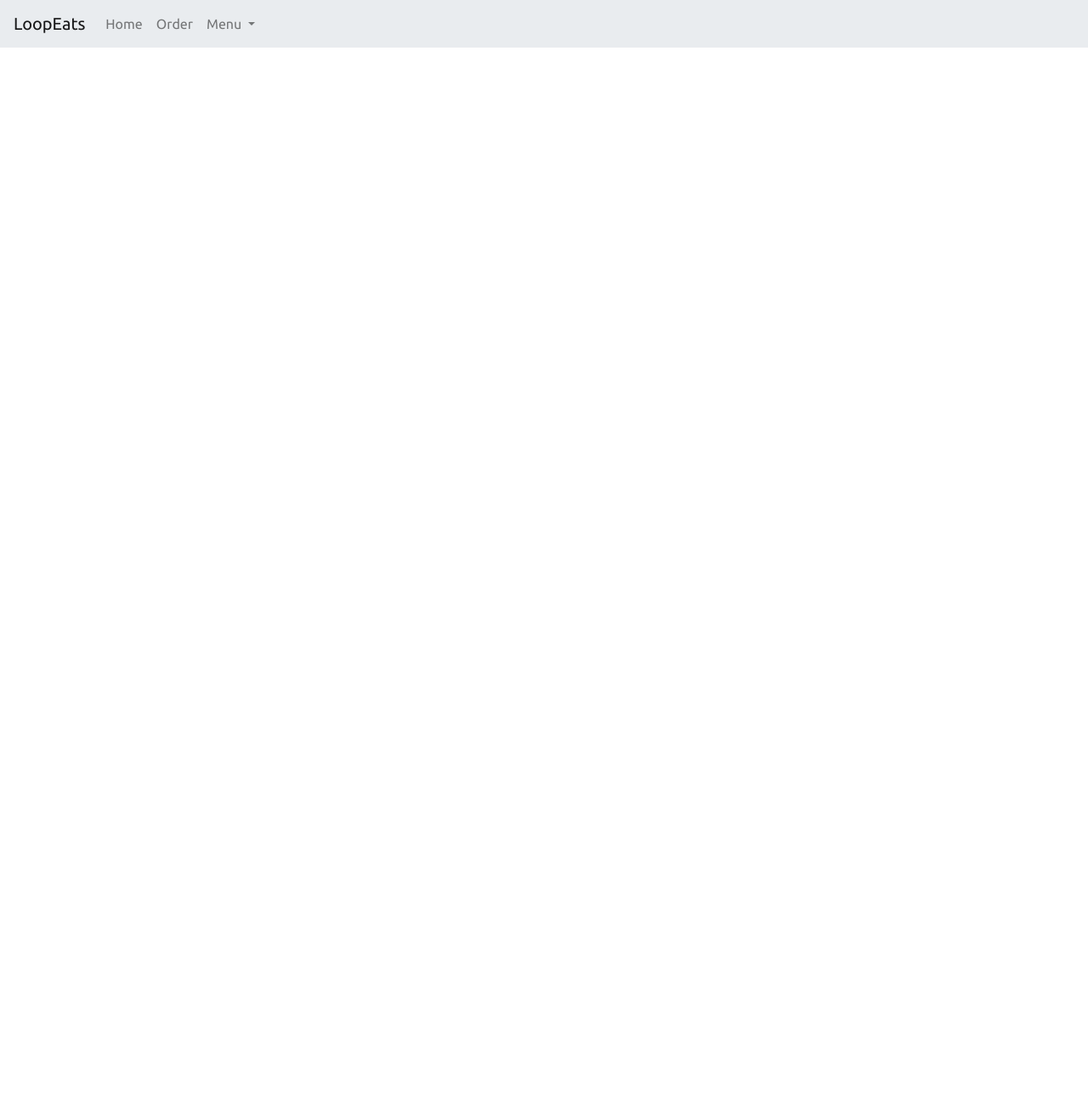
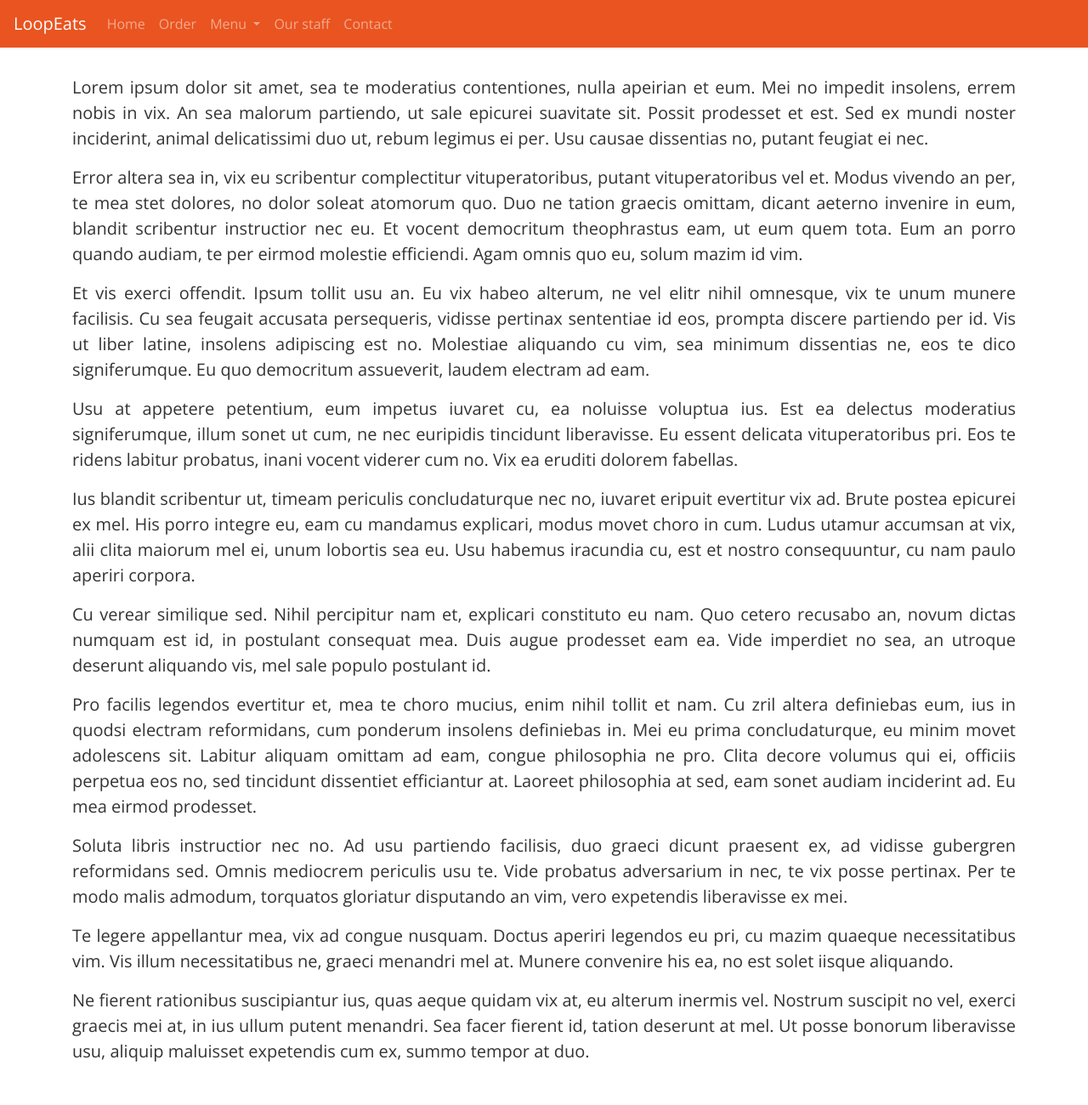
Before and after one commit to MatthiasPL/LoopEats, a PHP site: page / in a window 1280 px wide. Shown: the whole page at 85% size. Before the commit the page ends 56 px from the top, so only its background shows below. Run offline with PHP 8.4, Linux system fonts and the light colour scheme.

Commit message:
added css

```diff
--- /dev/null
+++ b/css/LoopEats.css
@@ -0,0 +1,42 @@
+.navbar{
+    font-size: 1rem;
+    font-family: 'Open Sans', sans-serif;
+}
+.container{
+    font-family: 'Open Sans', sans-serif;
+}
+/* Small devices */
+@media (min-width: 150px) {
+    .navbar{
+
+    }
+    .container{
+        font-size: 1rem;
+        padding-top: 0.75rem;
+        padding-bottom: 0.75rem;
+    }
+}
+
+/* Medium devices (desktops, 992px and up) */
+@media (min-width: 992px) {
+    .navbar{
+
+    }
+    .container{
+        font-size: 1.1rem;
+        padding-top: 1.4rem;
+        padding-bottom: 1.4rem;
+    }
+}
+
+/* Large devices (large desktops, 1200px and up) */
+@media (min-width: 1200px) {
+    .navbar{
+
+    }
+    .container{
+        font-size: 1.25rem;
+        padding-top: 2rem;
+        padding-bottom: 2rem;
+    }
+}
--- a/index.php
+++ b/index.php
@@ -18,9 +18,11 @@
     <link rel="stylesheet" href="css/bootstrap.css">
     <link rel="stylesheet" href="css/bootstrap-grid.css">
     <link rel="stylesheet" href="css/united.css">
+    <link rel="stylesheet" href="css/LoopEats.css">
+    <link href="https://fonts.googleapis.com/css?family=Open+Sans" rel="stylesheet">
 </head>
 <body>
-    <nav class="navbar navbar-expand-lg navbar-light bg-light">
+    <nav class="navbar navbar-expand-lg navbar-dark bg-primary">
         <a class="navbar-brand" href="#">LoopEats</a>
         <button class="navbar-toggler" type="button" data-toggle="collapse" data-target="#navbarSupportedContent" aria-controls="navbarSupportedContent" aria-expanded="false" aria-label="Toggle navigation">
             <span class="navbar-toggler-icon"></span>
@@ -44,11 +46,35 @@
                         <a class="dropdown-item" href="#">Gluten free</a>
                     </div>
                 </li>
+                <li class="nav-item">
+                    <a class="nav-link" href="#">Our staff</a>
+                </li>
+                <li class="nav-item">
+                    <a class="nav-link" href="#">Contact</a>
+                </li>
             </ul>
         </div>
     </nav>
     <div class="container">
+        <p class="text-justify">Lorem ipsum dolor sit amet, sea te moderatius contentiones, nulla apeirian et eum. Mei no impedit insolens, errem nobis in vix. An sea malorum partiendo, ut sale epicurei suavitate sit. Possit prodesset et est. Sed ex mundi noster inciderint, animal delicatissimi duo ut, rebum legimus ei per. Usu causae dissentias no, putant feugiat ei nec.</p>
 
+        <p class="text-justify">Error altera sea in, vix eu scribentur complectitur vituperatoribus, putant vituperatoribus vel et. Modus vivendo an per, te mea stet dolores, no dolor soleat atomorum quo. Duo ne tation graecis omittam, dicant aeterno invenire in eum, blandit scribentur instructior nec eu. Et vocent democritum theophrastus eam, ut eum quem tota. Eum an porro quando audiam, te per eirmod molestie efficiendi. Agam omnis quo eu, solum mazim id vim.</p>
+
+        <p class="text-justify">Et vis exerci offendit. Ipsum tollit usu an. Eu vix habeo alterum, ne vel elitr nihil omnesque, vix te unum munere facilisis. Cu sea feugait accusata persequeris, vidisse pertinax sententiae id eos, prompta discere partiendo per id. Vis ut liber latine, insolens adipiscing est no. Molestiae aliquando cu vim, sea minimum dissentias ne, eos te dico signiferumque. Eu quo democritum assueverit, laudem electram ad eam.</p>
+
+        <p class="text-justify">Usu at appetere petentium, eum impetus iuvaret cu, ea noluisse voluptua ius. Est ea delectus moderatius signiferumque, illum sonet ut cum, ne nec euripidis tincidunt liberavisse. Eu essent delicata vituperatoribus pri. Eos te ridens labitur probatus, inani vocent viderer cum no. Vix ea eruditi dolorem fabellas.</p>
+
+        <p class="text-justify">Ius blandit scribentur ut, timeam periculis concludaturque nec no, iuvaret eripuit evertitur vix ad. Brute postea epicurei ex mel. His porro integre eu, eam cu mandamus explicari, modus movet choro in cum. Ludus utamur accumsan at vix, alii clita maiorum mel ei, unum lobortis sea eu. Usu habemus iracundia cu, est et nostro consequuntur, cu nam paulo aperiri corpora.</p>
+
+        <p class="text-justify">Cu verear similique sed. Nihil percipitur nam et, explicari constituto eu nam. Quo cetero recusabo an, novum dictas numquam est id, in postulant consequat mea. Duis augue prodesset eam ea. Vide imperdiet no sea, an utroque deserunt aliquando vis, mel sale populo postulant id.</p>
+
+        <p class="text-justify">Pro facilis legendos evertitur et, mea te choro mucius, enim nihil tollit et nam. Cu zril altera definiebas eum, ius in quodsi electram reformidans, cum ponderum insolens definiebas in. Mei eu prima concludaturque, eu minim movet adolescens sit. Labitur aliquam omittam ad eam, congue philosophia ne pro. Clita decore volumus qui ei, officiis perpetua eos no, sed tincidunt dissentiet efficiantur at. Laoreet philosophia at sed, eam sonet audiam inciderint ad. Eu mea eirmod prodesset.</p>
+
+        <p class="text-justify">Soluta libris instructior nec no. Ad usu partiendo facilisis, duo graeci dicunt praesent ex, ad vidisse gubergren reformidans sed. Omnis mediocrem periculis usu te. Vide probatus adversarium in nec, te vix posse pertinax. Per te modo malis admodum, torquatos gloriatur disputando an vim, vero expetendis liberavisse ex mei.</p>
+
+        <p class="text-justify">Te legere appellantur mea, vix ad congue nusquam. Doctus aperiri legendos eu pri, cu mazim quaeque necessitatibus vim. Vis illum necessitatibus ne, graeci menandri mel at. Munere convenire his ea, no est solet iisque aliquando.</p>
+
+        <p class="text-justify">Ne fierent rationibus suscipiantur ius, quas aeque quidam vix at, eu alterum inermis vel. Nostrum suscipit no vel, exerci graecis mei at, in ius ullum putent menandri. Sea facer fierent id, tation deserunt at mel. Ut posse bonorum liberavisse usu, aliquip maluisset expetendis cum ex, summo tempor at duo.</p>
     </div>
 
     <script src="js/jquery-3.3.1.min.js"></script>
```
